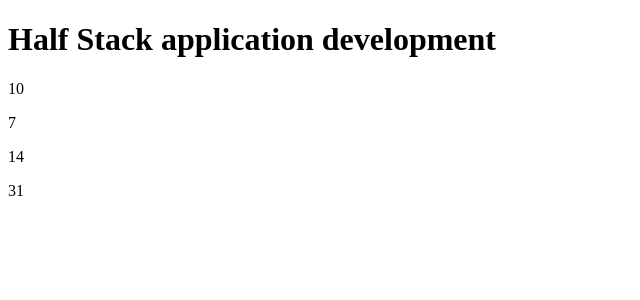
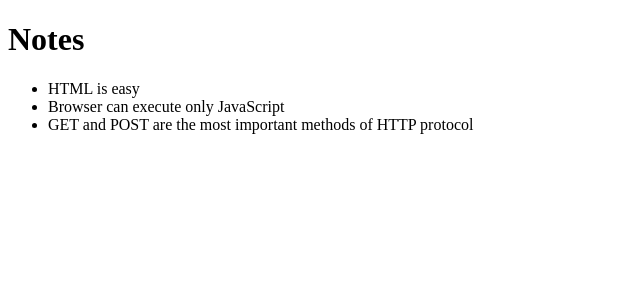
Before and after one commit to Siimesmaa/Selainohjelmointi, a React (Vite) app: page / in a window 1280 px wide. Shown: the top 300 px of the page, without its empty margins (0-640 px from the left). Built offline with nearby package versions, Linux system fonts and the light colour scheme.

Commit message:
Lisätty uusia harjoituksia

```diff
--- a/src/App.jsx
+++ b/src/App.jsx
@@ -1,66 +1,16 @@
-import React from 'react'
+import React from "react";
 
-const Header = (props) => {
-  return (
-    <div>
-      <h1>{props.name}</h1>
-    </div>
-  )
-}
-
-const Part = (props) => {
-  return (
-    <div>
-      <p>
-        {props.part} {props.exercises}
-      </p>
-    </div>
-  )
-}
-
-const Content = (props) => {
-  return (
-    <div>
-      <Part name={props.part1} exercises={props.exercises1} />
-      <Part name= {props.part2} exercises={props.exercises2} />
-      <Part name={props.part3} exercises={props.exercises3} />
-    </div>
-  )
-}
-
-const Total = (props) => {
-  return (
-    <div>
-      <p>{props.exercises1 + props.exercises2 + props.exercises3}</p>
-    </div>
-  )
-}
-
-const App = () => {
-  const course = 'Half Stack application development'
-  const part1 = 'Fundamentals of React'
-  const exercises1 = 10
-  const part2 = 'Using props to pass data'
-  const exercises2 = 7
-  const part3 = 'State of a component'
-  const exercises3 = 14
+const App = (props) => {
+  const { notes } = props
 
   return (
     <div>
-      <Header name={course} />
-      <Content
-        part1={part1}
-        exercises1={exercises1}
-        part2={part2}
-        exercises2={exercises2}
-        part3={part3}
-        exercises3={exercises3}
-      />
-      <Total
-        exercises1={exercises1}
-        exercises2={exercises2}
-        exercises3={exercises3}
-      />
+      <h1>Notes</h1>
+      <ul>
+        <li>{notes[0].content}</li>
+        <li>{notes[1].content}</li>
+        <li>{notes[2].content}</li>
+      </ul>
     </div>
   )
 }
--- a/src/main.jsx
+++ b/src/main.jsx
@@ -1,5 +1,24 @@
 import ReactDOM from 'react-dom/client'
-
 import App from './App'
 
-ReactDOM.createRoot(document.getElementById('root')).render(<App />)
+const notes = [
+  {
+    id: 1,
+    content: 'HTML is easy',
+    important: true
+  },
+  {
+    id: 2,
+    content: 'Browser can execute only JavaScript',
+    important: false
+  },
+  {
+    id: 3,
+    content: 'GET and POST are the most important methods of HTTP protocol',
+    important: true
+  }
+]
+
+ReactDOM.createRoot(document.getElementById('root')).render(
+  <App notes={notes} />
+)
```
Also changed, not shown: src/App1.6-1.10.jsx (added, +16 -0 lines), src/App1.jsx (added, +70 -0 lines).
